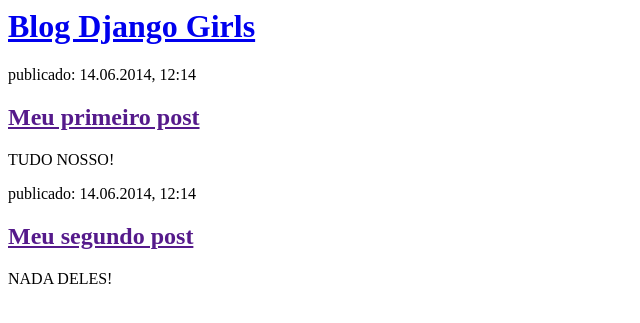
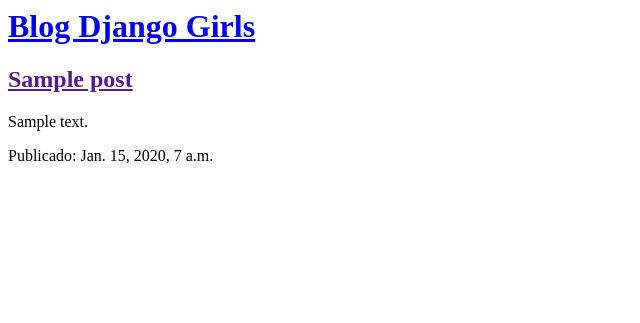
Before and after one commit to luivinicius/meu-primeiro-blog, a Django app: template blog/templates/blog/post_list.html in a window 1280 px wide. Shown: the top 323 px of the page, without its empty margins (0-640 px from the left). Run offline with Django 3.2, Linux system fonts and the light colour scheme; the template is opened without the code that fills it: values that come from a table or form of the project are taken from there, others are empty; tables that the repository leaves empty hold one stand-in row (values such as "Sample post").

Commit message:
Modified templates to display posts from database

```diff
--- a/blog/templates/blog/post_list.html
+++ b/blog/templates/blog/post_list.html
@@ -3,21 +3,17 @@
         <title>BLOG DO LUI</title>
     </head>
 <body>
-	 <div>
+	   <div>
             <h1><a href="/">Blog Django Girls</a></h1>
         </div>
-
-        <div>
-            <p>publicado: 14.06.2014, 12:14</p>
-            <h2><a href="">Meu primeiro post</a></h2>
-            <p>TUDO NOSSO!</p>
+            {% for post in posts %}
+                <div>
+                    <h2><a href="">{{ post.title }}</a></h2>
+                    <p>{{ post.text|linebreaksbr }}</p>
+                    <p>Publicado: {{ post.published_date }}</p>
+                </div>
+        {% endfor %}
         </div>
-
-        <div>
-            <p>publicado: 14.06.2014, 12:14</p>
-            <h2><a href="">Meu segundo post</a></h2>
-            <p>NADA DELES!</p>
-        </div>
-   	 </div>
+   	</div>
 </body>
 </html>
--- a/blog/views.py
+++ b/blog/views.py
@@ -1,5 +1,8 @@
 from django.shortcuts import render
+from django.utils import timezone
+from .models import Post
 
 def post_list(request):
-    return render(request, 'blog/post_list.html', {})
+	posts = Post.objects.filter(published_date__lte=timezone.now()).order_by('published_date')
+	return render(request, 'blog/post_list.html', {'posts': posts})
 # Create your views here.
```
